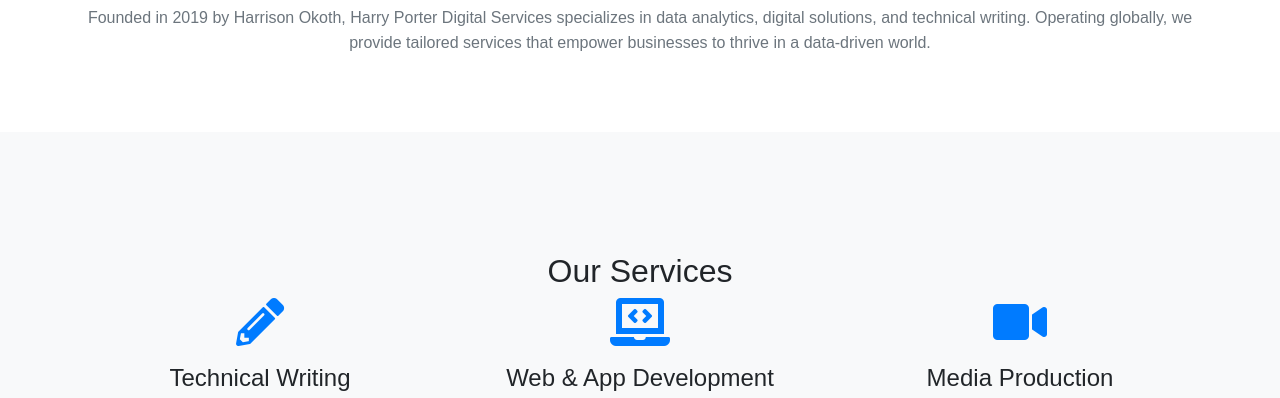
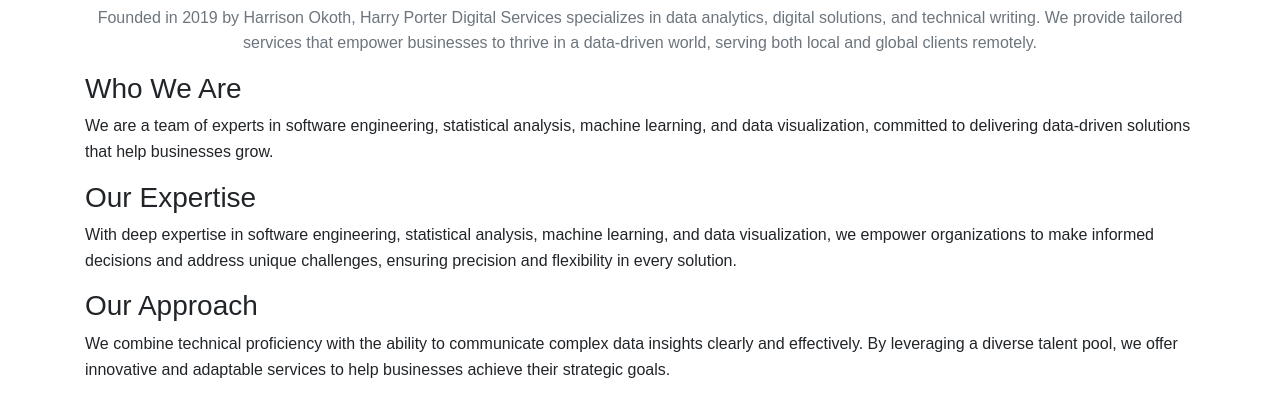
Before and after one commit to harrisonokoth/hporterdigitalservices.com, a plain HTML site: page index.html in a window 1280 px wide. Shown: the part 525-923 px from the top of the page. Drawn offline with nearby package versions, Linux system fonts and the light colour scheme.

Commit message:
added some about us description

```diff
--- a/index.html
+++ b/index.html
@@ -60,13 +60,33 @@
     </div>
   </header>
 
-  <!-- About Section -->
-  <section id="about" class="section-padding">
+ <!-- About Section -->
+<section id="about" class="section-padding">
     <div class="container">
       <h2 class="text-center">About Us</h2>
-      <p class="text-muted text-center">Founded in 2019 by Harrison Okoth, Harry Porter Digital Services specializes in data analytics, digital solutions, and technical writing. Operating globally, we provide tailored services that empower businesses to thrive in a data-driven world.</p>
+
+      <p class="text-muted text-center">
+        Founded in 2019 by Harrison Okoth, Harry Porter Digital Services specializes in data analytics, digital solutions, and technical writing. We provide tailored services that empower businesses to thrive in a data-driven world, serving both local and global clients remotely.
+      </p>
+
+      <h3>Who We Are</h3>
+      <p>
+        We are a team of experts in software engineering, statistical analysis, machine learning, and data visualization, committed to delivering data-driven solutions that help businesses grow.
+      </p>
+
+      <h3>Our Expertise</h3>
+      <p>
+        With deep expertise in software engineering, statistical analysis, machine learning, and data visualization, we empower organizations to make informed decisions and address unique challenges, ensuring precision and flexibility in every solution.
+      </p>
+
+      <h3>Our Approach</h3>
+      <p>
+        We combine technical proficiency with the ability to communicate complex data insights clearly and effectively. By leveraging a diverse talent pool, we offer innovative and adaptable services to help businesses achieve their strategic goals.
+      </p>
     </div>
   </section>
+
+
 
   <!-- Services Section -->
   <section id="services" class="section-padding bg-light">
```
